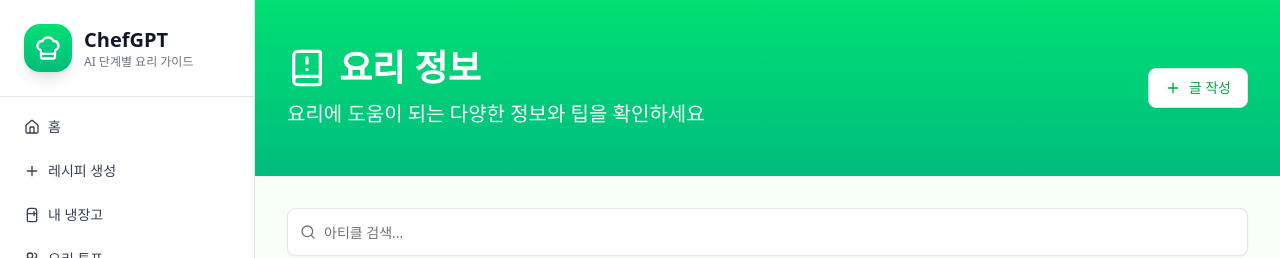
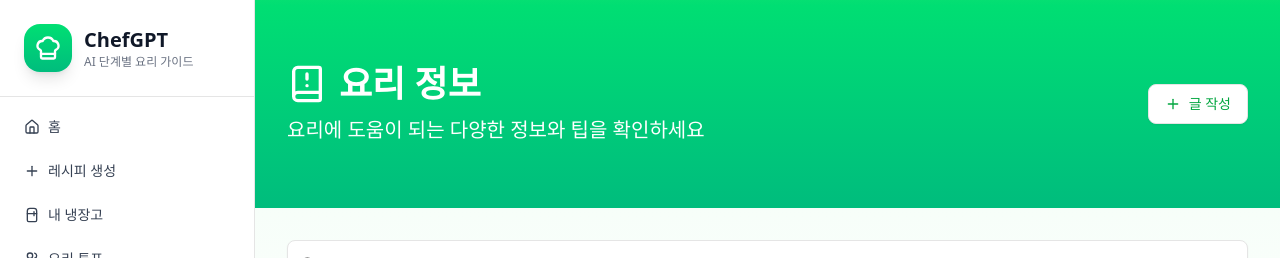
Before and after one commit to cokid1998/chefgpt-front, a React (Vite) app: page /article in a window 1280 px wide. Shown: the top 258 px of the page. Built offline with nearby package versions, Linux system fonts and the light colour scheme; no server answers.

Commit message:
style: 페이지 배너 padding 통일

```diff
--- a/src/page/Article/ArticlePage.tsx
+++ b/src/page/Article/ArticlePage.tsx
@@ -30,7 +30,7 @@ export default function ArticlePage() {
       <title>ChefGPT | 요리 정보</title>
       <div className="bg-soft-green flex flex-col">
         <div className="bg-green-gradient">
-          <div className="mx-auto flex w-full max-w-7xl items-center justify-between px-8 py-12">
+          <div className="mx-auto flex w-full max-w-7xl items-center justify-between px-8 py-16">
             <div className="flex flex-col">
               <div className="mb-3 flex gap-3">
                 <BookAlert size={40} color="white" />
--- a/src/page/Refrigerator/RefrigeratorPage.tsx
+++ b/src/page/Refrigerator/RefrigeratorPage.tsx
@@ -40,7 +40,7 @@ function RefrigeratorPage() {
       <title>ChefGPT | 내 냉장고</title>
       <div className="bg-soft-green flex flex-col">
         <div className="bg-green-gradient">
-          <div className="mx-auto flex w-full max-w-7xl items-center justify-between px-8 py-12">
+          <div className="mx-auto flex w-full max-w-7xl items-center justify-between px-8 py-16">
             <div className="flex flex-col">
               <div className="mb-3 flex gap-3">
                 <Refrigerator size={40} color="white" />
```
